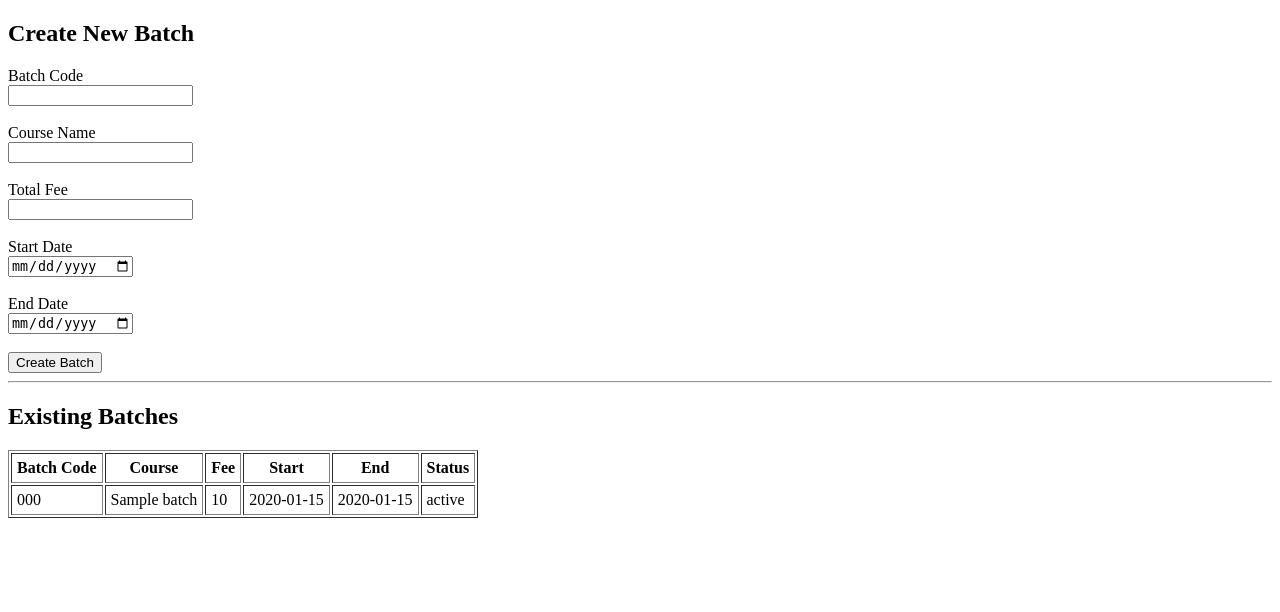
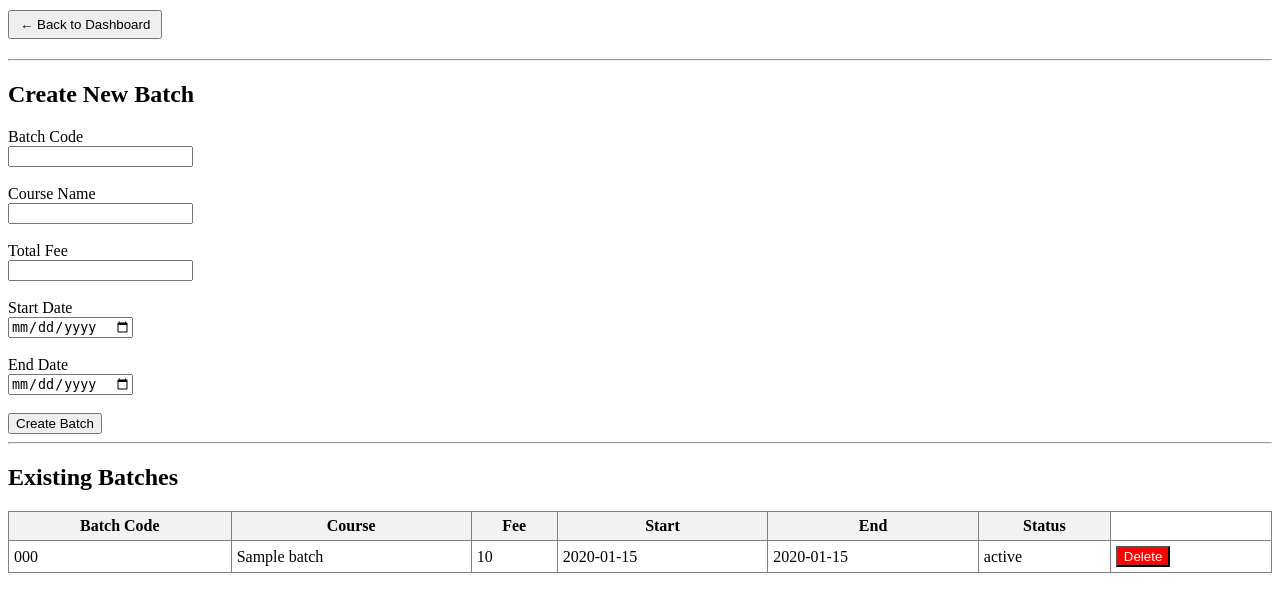
Before and after one commit to AbhishekPatil1310/institute_management, a Flask app: page /admin/batches in a window 1280 px wide. Shown: the top 612 px of the page. Run offline with Flask 3, Linux system fonts and the light colour scheme; a user stored in the database is signed in; tables that the repository leaves empty hold one stand-in row (values such as "Sample post").

Commit message:
back button for admin pages, deelte branch function for admin

```diff
--- a/admin/admin_routes.py
+++ b/admin/admin_routes.py
@@ -214,3 +214,44 @@ def daily_report():
         payments=payments,
         total_collection=total_collection,
     )
+# -------------------------------------------------
+# DELETE BATCH (ADMIN ONLY)
+# -------------------------------------------------
+@admin_bp.route("/batches/<int:batch_id>/delete", methods=["POST"])
+@login_required
+def delete_batch(batch_id):
+    if current_user.role != "admin":
+        abort(403)
+
+    batch = Batch.query.get_or_404(batch_id)
+
+    # HARD SAFETY: delete dependent records first
+    # 1. Remove batch-payment mappings
+    BatchPaymentSource.query.filter_by(
+        batch_id=batch.id
+    ).delete()
+
+    # 2. Get admissions linked to this batch
+    admissions = Admission.query.filter_by(
+        batch_id=batch.id
+    ).all()
+
+    admission_ids = [a.id for a in admissions]
+
+    # 3. Delete fee payments linked to those admissions
+    if admission_ids:
+        FeePayment.query.filter(
+            FeePayment.admission_id.in_(admission_ids)
+        ).delete(synchronize_session=False)
+
+    # 4. Delete admissions
+    Admission.query.filter_by(
+        batch_id=batch.id
+    ).delete()
+
+    # 5. Delete batch itself
+    db.session.delete(batch)
+
+    db.session.commit()
+
+    return redirect(url_for("admin.manage_batches"))
--- a/templates/admin_batches.html
+++ b/templates/admin_batches.html
@@ -1,10 +1,21 @@
-
 <!DOCTYPE html>
 <html>
+
 <head>
     <title>Admin – Batch Management</title>
 </head>
+
 <body>
+
+    <div style="margin-top: 10px; margin-bottom: 20px;">
+        <a href="/admin/dashboard" style="text-decoration: none;">
+            <button type="button" style="cursor: pointer; padding: 5px 10px;">
+                &larr; Back to Dashboard
+            </button>
+        </a>
+    </div>
+
+    <hr>
 
     <h2>Create New Batch</h2>
 
@@ -31,8 +42,8 @@
 
     <h2>Existing Batches</h2>
 
-<table border="1" cellpadding="5">
-    <tr>
+    <table border="1" cellpadding="5" style="width: 100%; border-collapse: collapse;">
+        <tr style="background-color: #f2f2f2;">
             <th>Batch Code</th>
             <th>Course</th>
             <th>Fee</th>
@@ -49,9 +60,24 @@
             <td>{{ batch.start_date }}</td>
             <td>{{ batch.end_date }}</td>
             <td>{{ batch.status }}</td>
+            <td>
+                <form method="POST" action="{{ url_for('admin.delete_batch', batch_id=batch.id) }}"
+                    onsubmit="return confirm('This will permanently delete the batch and all related data. Continue?');">
+
+                    {% if csrf_token %}
+                    <input type="hidden" name="csrf_token" value="{{ csrf_token() }}">
+                    {% endif %}
+
+                    <button type="submit" style="background:red;color:white;">
+                        Delete
+                    </button>
+                </form>
+            </td>
         </tr>
+
         {% endfor %}
     </table>
 
 </body>
+
 </html>
```
Also changed, not shown: reception/reception_routes.py (+8 -0 lines), templates/admin_daily_report.html (+16 -10 lines), templates/admin_payment_sources.html (+10 -1 lines), 2 other files. Lines whose indentation alone changed are shown as unchanged.
